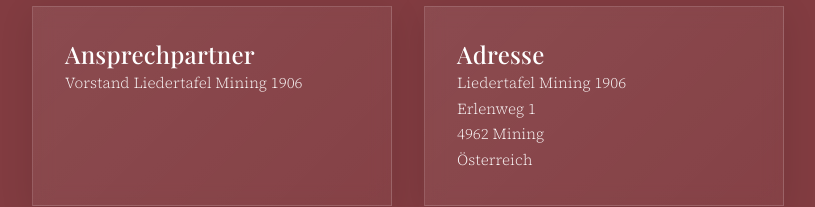
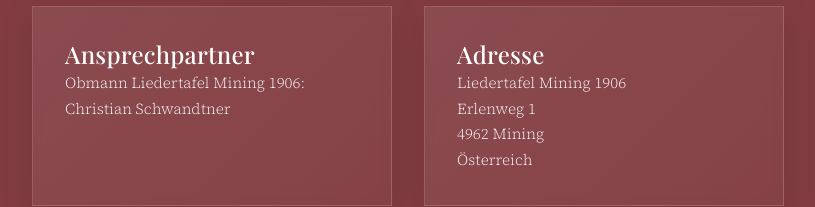
Before and after one commit to JakobFerdinand/liedertafel, an Astro site: page / in a window 1280 px wide. Shown: the part 2297-2504 px from the top of the page, without its empty margins (232-1047 px from the left). Built offline with nearby package versions, Linux system fonts and the light colour scheme; Astro itself is replaced by a stand-in of ours.

Commit message:
Update Contact.astro

```diff
--- a/src/components/Contact.astro
+++ b/src/components/Contact.astro
@@ -7,7 +7,7 @@
 	<div class="contact-info">
 		<div class="contact-item">
 			<h3>Ansprechpartner</h3>
-			<p>Vorstand Liedertafel Mining 1906</p>
+			<p>Obmann Liedertafel Mining 1906: Christian Schwandtner</p>
 		</div>
 
 		<div class="contact-item">
```
